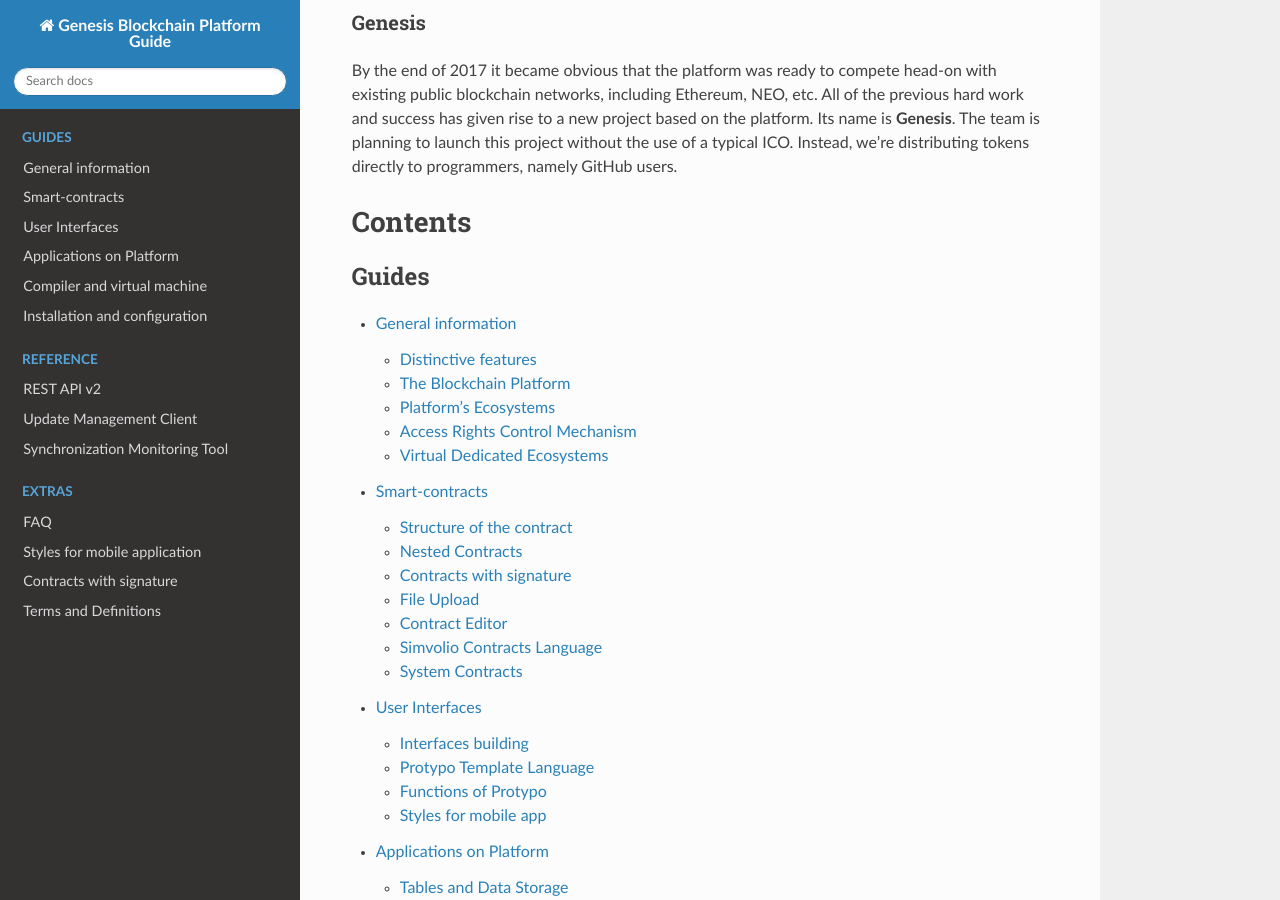
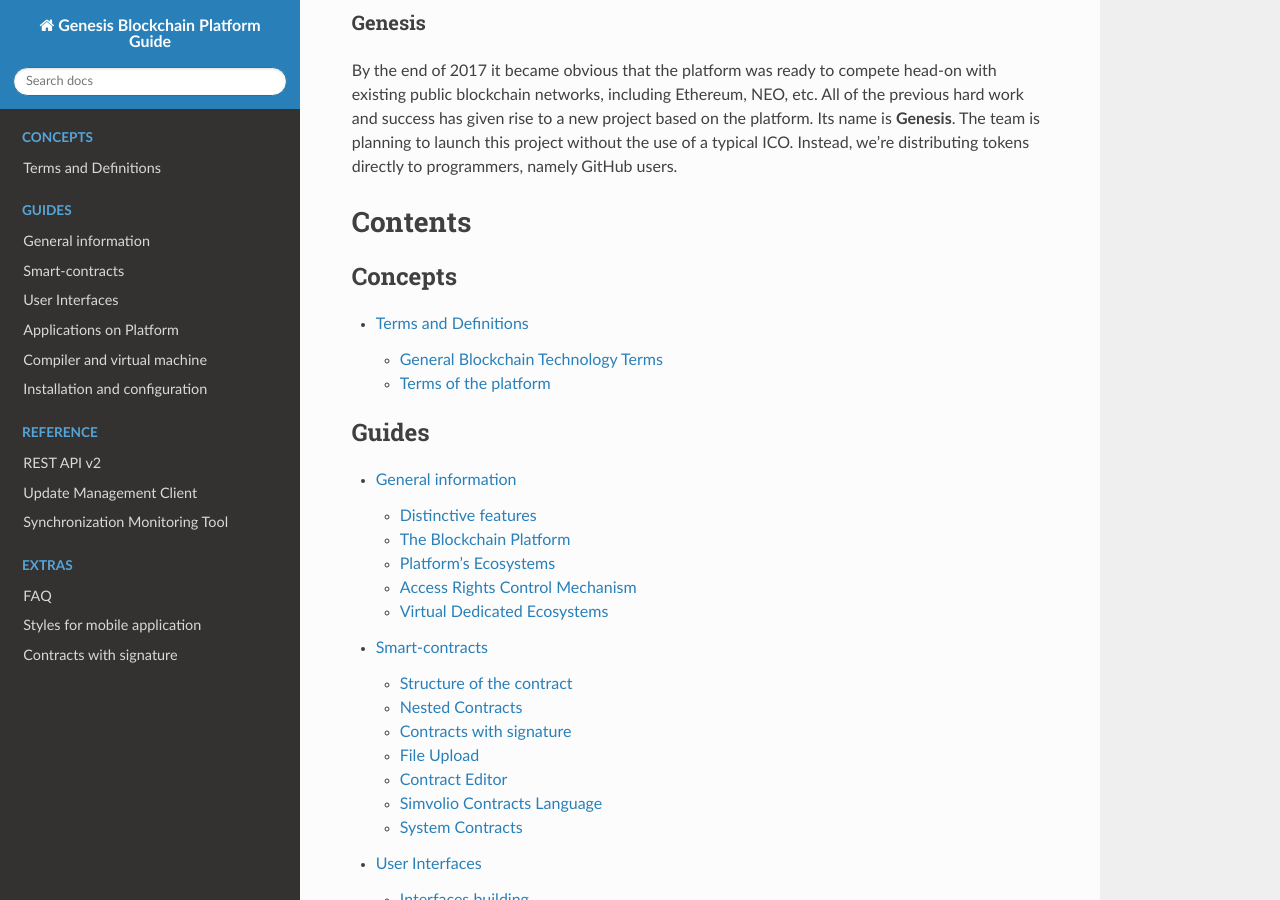
Before and after one commit to AplaProject/apla-docs-en, a Sphinx documentation site: the page built from source/index.rst, in a window 1280 px wide and 900 px high, scrolled down 1768 px. Built offline with Sphinx 7.4.7 and the Read the Docs theme 2.0.0, drawn with Linux system fonts in a browser that asks for light colours; some of the changed text lies outside the part shown.

Commit message:
move thesaurus to concepts

```diff
--- a/source/index.rst
+++ b/source/index.rst
@@ -60,6 +60,12 @@
 
 .. toctree::
    :maxdepth: 2
+   :caption: Concepts
+
+   concepts/thesaurus.rst
+
+.. toctree::
+   :maxdepth: 2
    :caption: Guides
 
    introduction/what-is-Apla.rst
```
Also changed, not shown: other parts of source/index.rst (+1 -1 lines), source/concepts/thesaurus.rst (renamed from source/introduction/thesaurus.rst).
